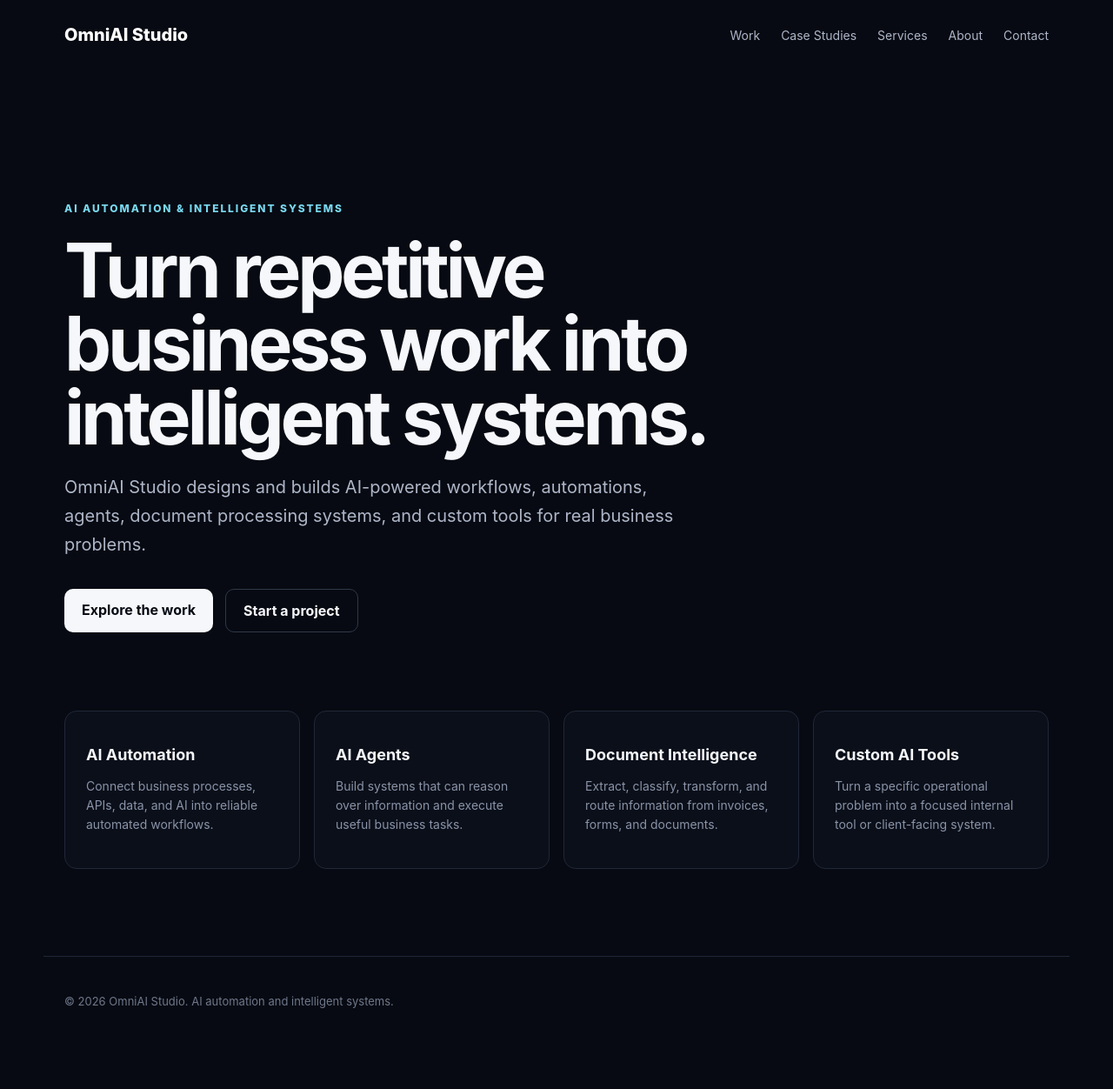
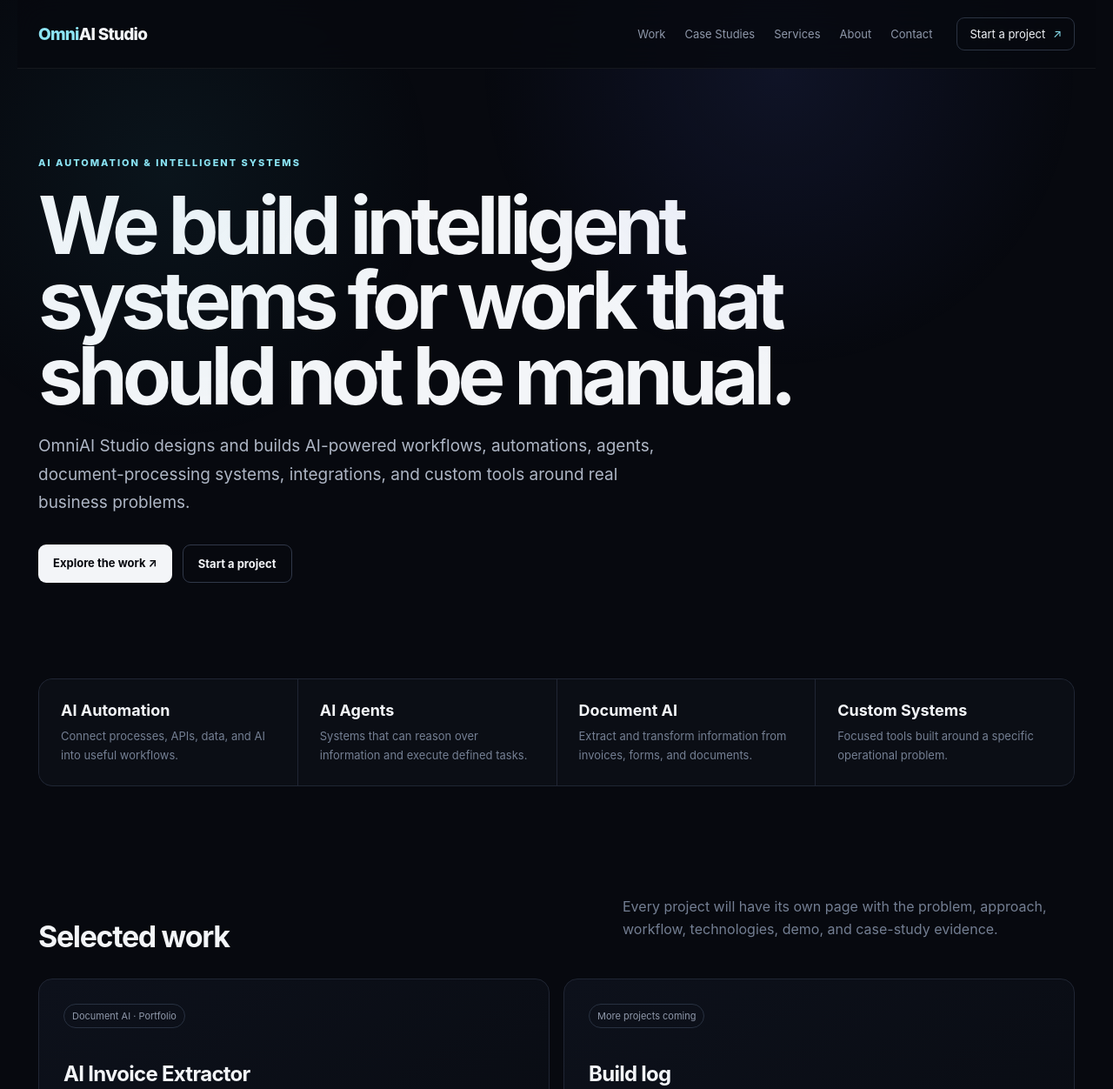
Before and after one commit to shivamsaidane46-lang/OmniAI-Studio, an Astro site: page / in a window 1280 px wide. Shown: the top 1252 px of the page at 87% size. Before the commit the page ends 1222 px from the top, so only its background shows below. Built offline with nearby package versions, Linux system fonts and the light colour scheme; Astro itself is replaced by a stand-in of ours.

Commit message:
Refine OmniAI Studio homepage around portfolio-first positioning

```diff
--- a/src/pages/index.astro
+++ b/src/pages/index.astro
@@ -1,75 +1,42 @@
 ---
+import BaseLayout from '../layouts/BaseLayout.astro';
 const title = 'OmniAI Studio — AI Automation & Intelligent Systems';
 const description = 'OmniAI Studio builds AI-powered automations, intelligent workflows, document processing systems, AI agents, and custom business tools.';
 ---
-<!doctype html>
-<html lang="en">
-  <head>
-    <meta charset="UTF-8" />
-    <meta name="viewport" content="width=device-width, initial-scale=1.0" />
-    <title>{title}</title>
-    <meta name="description" content={description} />
-    <link rel="canonical" href="https://omniaistudio.in/" />
-  </head>
-  <body>
-    <header>
-      <a href="/" aria-label="OmniAI Studio home">OmniAI Studio</a>
-      <nav>
-        <a href="/work">Work</a>
-        <a href="/case-studies">Case Studies</a>
-        <a href="/services">Services</a>
-        <a href="/about">About</a>
-        <a href="/contact">Contact</a>
-      </nav>
-    </header>
+<BaseLayout title={title} description={description} canonical="https://omniaistudio.in/">
+  <div class="page">
+    <section>
+      <p class="eyebrow">AI AUTOMATION & INTELLIGENT SYSTEMS</p>
+      <h1 class="display">We build intelligent systems for work that should not be manual.</h1>
+      <p class="lead">OmniAI Studio designs and builds AI-powered workflows, automations, agents, document-processing systems, integrations, and custom tools around real business problems.</p>
+      <div class="actions"><a class="button primary" href="/work">Explore the work ↗</a><a class="button secondary" href="/contact">Start a project</a></div>
+    </section>
 
-    <main>
-      <section class="hero">
-        <p class="eyebrow">AI AUTOMATION & INTELLIGENT SYSTEMS</p>
-        <h1>Turn repetitive business work into intelligent systems.</h1>
-        <p class="lead">OmniAI Studio designs and builds AI-powered workflows, automations, agents, document processing systems, and custom tools for real business problems.</p>
-        <div class="actions">
-          <a class="primary" href="/work">Explore the work</a>
-          <a class="secondary" href="/contact">Start a project</a>
-        </div>
-      </section>
+    <section class="section"><div class="kicker-grid">
+      <div><strong>AI Automation</strong><span>Connect processes, APIs, data, and AI into useful workflows.</span></div>
+      <div><strong>AI Agents</strong><span>Systems that can reason over information and execute defined tasks.</span></div>
+      <div><strong>Document AI</strong><span>Extract and transform information from invoices, forms, and documents.</span></div>
+      <div><strong>Custom Systems</strong><span>Focused tools built around a specific operational problem.</span></div>
+    </div></section>
 
-      <section class="grid">
-        <article><h2>AI Automation</h2><p>Connect business processes, APIs, data, and AI into reliable automated workflows.</p></article>
-        <article><h2>AI Agents</h2><p>Build systems that can reason over information and execute useful business tasks.</p></article>
-        <article><h2>Document Intelligence</h2><p>Extract, classify, transform, and route information from invoices, forms, and documents.</p></article>
-        <article><h2>Custom AI Tools</h2><p>Turn a specific operational problem into a focused internal tool or client-facing system.</p></article>
-      </section>
-    </main>
+    <section class="section">
+      <div class="section-head"><h2>Selected work</h2><p>Every project will have its own page with the problem, approach, workflow, technologies, demo, and case-study evidence.</p></div>
+      <div class="grid">
+        <a class="card" href="/work/ai-invoice-extractor"><span class="tag">Document AI · Portfolio</span><h3>AI Invoice Extractor</h3><p>A workflow concept for turning invoice documents into structured information and downstream automation.</p></a>
+        <a class="card" href="/work"><span class="tag">More projects coming</span><h3>Build log</h3><p>The portfolio will grow as OmniAI Studio builds and documents new automation systems.</p></a>
+      </div>
+    </section>
 
-    <footer>
-      <p>© {new Date().getFullYear()} OmniAI Studio. AI automation and intelligent systems.</p>
-    </footer>
-  </body>
-</html>
+    <section class="section">
+      <div class="section-head"><h2>Built for useful outcomes</h2><p>No invented results. Projects and case studies will clearly separate demonstrations, prototypes, and verified client outcomes.</p></div>
+      <div class="grid">
+        <div class="card"><span class="tag">01 · Discover</span><h3>Understand the bottleneck</h3><p>Map the process, inputs, decisions, systems, and repetitive work before choosing an automation.</p></div>
+        <div class="card"><span class="tag">02 · Design</span><h3>Design the system</h3><p>Choose the right combination of workflows, AI, APIs, validation, storage, and human review.</p></div>
+        <div class="card"><span class="tag">03 · Build</span><h3>Build and test</h3><p>Turn the design into a working system and test edge cases before treating it as production-ready.</p></div>
+        <div class="card"><span class="tag">04 · Improve</span><h3>Measure and refine</h3><p>Use real observations and feedback to improve reliability, speed, and maintainability.</p></div>
+      </div>
+    </section>
 
-<style>
-  :global(*) { box-sizing: border-box; }
-  :global(body) { margin: 0; background: #070a12; color: #f5f7fb; font-family: Inter, ui-sans-serif, system-ui, sans-serif; }
-  header { max-width: 1180px; margin: auto; padding: 28px 24px; display: flex; justify-content: space-between; align-items: center; gap: 30px; }
-  header > a { color: white; text-decoration: none; font-weight: 800; font-size: 20px; }
-  nav { display: flex; gap: 24px; flex-wrap: wrap; }
-  nav a { color: #aeb6c8; text-decoration: none; font-size: 14px; }
-  nav a:hover { color: white; }
-  main { max-width: 1180px; margin: auto; padding: 70px 24px 100px; }
-  .hero { max-width: 850px; padding: 70px 0 90px; }
-  .eyebrow { color: #79d8ef; letter-spacing: .16em; font-size: 12px; font-weight: 800; }
-  h1 { font-size: clamp(46px, 8vw, 86px); line-height: .98; letter-spacing: -.05em; margin: 22px 0; }
-  .lead { color: #aeb6c8; font-size: 20px; line-height: 1.65; max-width: 720px; }
-  .actions { display: flex; gap: 14px; margin-top: 34px; flex-wrap: wrap; }
-  .actions a { padding: 14px 20px; border-radius: 10px; text-decoration: none; font-weight: 700; }
-  .primary { background: #f5f7fb; color: #070a12; }
-  .secondary { border: 1px solid #30384a; color: #f5f7fb; }
-  .grid { display: grid; grid-template-columns: repeat(4, 1fr); gap: 16px; }
-  article { border: 1px solid #202738; background: #0b0f19; padding: 24px; border-radius: 14px; }
-  article h2 { font-size: 18px; }
-  article p { color: #8993a8; line-height: 1.6; font-size: 14px; }
-  footer { max-width: 1180px; margin: auto; padding: 30px 24px 50px; border-top: 1px solid #202738; color: #6f788b; font-size: 13px; }
-  @media (max-width: 800px) { header { align-items: flex-start; flex-direction: column; } .grid { grid-template-columns: 1fr 1fr; } }
-  @media (max-width: 520px) { .grid { grid-template-columns: 1fr; } }
-</style>
+    <section class="section"><div class="card" style="padding:48px"><p class="eyebrow">HAVE A PROCESS WORTH AUTOMATING?</p><h2 style="font-size:clamp(34px,5vw,58px);letter-spacing:-.05em;max-width:760px;margin:18px 0">Bring the messy workflow. We will turn it into a system.</h2><a class="button primary" href="/contact">Talk to OmniAI Studio ↗</a></div></section>
+  </div>
+</BaseLayout>
```
